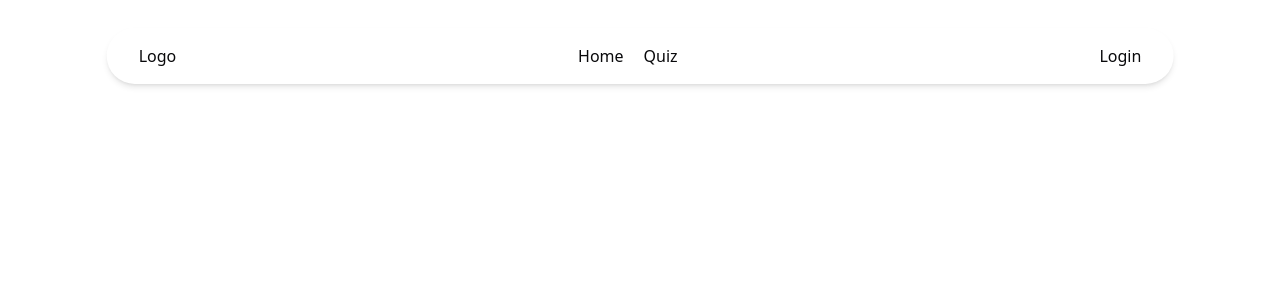
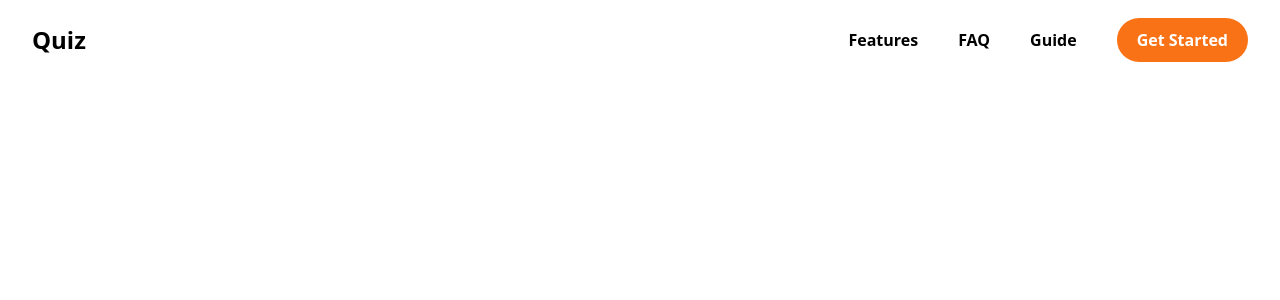
Before and after one commit to IiamSAINT/quizwhiz-frontend, a React (Vite) app: page / in a window 1280 px wide. Shown: the top 300 px of the page. Built offline with nearby package versions, Linux system fonts and the light colour scheme; a web font is replaced by a local one.

Commit message:
new file:   src/constant/NavbarData.ts 	new file:   src/ui/Button.tsx 	deleted:    src/ui/ButtonComponent.tsx 	modified:   src/ui/Navbar.tsx

```diff
--- /dev/null
+++ b/src/constant/NavbarData.ts
@@ -0,0 +1,5 @@
+export const MenuItems = [
+    { name: "Features", path: "/Features" },
+    { name: "FAQ", path: "/faq" },
+    { name: "Guide", path: "/Guide" },
+  ];
--- /dev/null
+++ b/src/ui/Button.tsx
@@ -0,0 +1,34 @@
+import { ReactNode } from "react";
+import { Link } from "react-router-dom";
+
+type ButtonProps = {
+  className?: string;
+  to?: string;
+  children: ReactNode | string;
+  variant?: string;
+};
+const Button = (props: ButtonProps) => {
+  const { className: customClassName, children, to, variant } = props;
+
+  let className = "";
+  const primary =
+    "inline-flex items-center justify-center rounded-full bg-orange-500 px-5 py-2.5 text-base font-semibold text-white transition-all duration-200 hover:bg-orange-600 focus:bg-orange-600";
+
+  if (variant === "primary") {
+    className += primary;
+  }
+
+  if (customClassName) {
+    className = customClassName;
+  }
+
+  if (to) {
+    return (
+      <Link className={className} to={to}>
+        {children}
+      </Link>
+    );
+  }
+};
+
+export default Button;
--- a/src/ui/ButtonComponent.tsx
+++ /dev/null
@@ -1,11 +0,0 @@
-export default function ButtonComponent() {
-  return (
-    <div className="flex justify-center items-center h-screen">
-      <div className="flex flex-row gap-2">
-        <div className="w-4 h-4 rounded-full bg-blue-700 animate-bounce"></div>
-        <div className="w-4 h-4 rounded-full bg-blue-700 animate-bounce [animation-delay:-.3s]"></div>
-        <div className="w-4 h-4 rounded-full bg-blue-700 animate-bounce [animation-delay:-.5s]"></div>
-      </div>
-    </div>
-  );
-}
--- a/src/ui/Navbar.tsx
+++ b/src/ui/Navbar.tsx
@@ -1,17 +1,117 @@
-import { Link, NavLink } from "react-router-dom";
+import { Link } from "react-router-dom";
+import { MenuItems } from "@/constant/NavbarData";
+import Button from "./Button";
+import { useState } from "react";
+function Navbar() {
+  const [isOpen, setIsOpen] = useState(false);
+  return (
+    <header className="absolute inset-x-0 top-0 z-20 w-full bg-white">
+      <div className="mx-auto px-4 sm:px-6 lg:px-8">
+        <div className="flex h-16 items-center justify-between lg:h-20">
+          {/* Logo */}
+          <div className="flex-shrink-0">
+            <Link to="/" className="text-2xl font-semibold text-black">
+              Quiz
+            </Link>
+          </div>
 
-function Navbar() {
-  return (
-    <nav className="w-10/12 mx-auto rounded-full bg-white flex py-4 px-8 fixed top-7 left-1/2 -translate-x-1/2 justify-between font-cabin shadow-md z-50">
-      <div>Logo</div>
-      <ul>
-        <NavLink to="/" className='me-5'>Home</NavLink>
-        <NavLink to="/" className='me-5'>Quiz</NavLink>
-      </ul>
-      <div>
-        <Link to="/login">Login</Link>
+          {/* Mobile Menu Button */}
+          <button
+            type="button"
+            className="inline-flex rounded-md p-2 text-black transition-all duration-200 hover:bg-gray-100 focus:bg-gray-100 lg:hidden"
+            onClick={() => setIsOpen(!isOpen)}
+          >
+            {isOpen ? (
+              // Close Icon
+              <svg
+                className="h-6 w-6"
+                xmlns="http://www.w3.org/2000/svg"
+                fill="none"
+                viewBox="0 0 24 24"
+                stroke="currentColor"
+              >
+                <path
+                  strokeLinecap="round"
+                  strokeLinejoin="round"
+                  strokeWidth="2"
+                  d="M6 18L18 6M6 6l12 12"
+                />
+              </svg>
+            ) : (
+              // Menu Icon
+              <svg
+                className="h-6 w-6"
+                xmlns="http://www.w3.org/2000/svg"
+                fill="none"
+                viewBox="0 0 24 24"
+                stroke="currentColor"
+              >
+                <path
+                  strokeLinecap="round"
+                  strokeLinejoin="round"
+                  strokeWidth="2"
+                  d="M4 6h16M4 12h16m-7 6h7"
+                />
+              </svg>
+            )}
+          </button>
+
+          {/* Desktop Menu */}
+          <ul className="hidden lg:flex lg:items-center lg:space-x-10">
+            {MenuItems.map(({ name, path }) => (
+              <li key={path} className="list-none">
+                <Link
+                  to={path}
+                  className="text-base font-semibold text-black transition-all duration-200 hover:text-opacity-80"
+                >
+                  {name}
+                </Link>
+              </li>
+            ))}
+            <Button
+              to="/signup"
+              className="rounded-full bg-orange-500 px-5 py-2.5 font-semibold text-white transition-all duration-200 hover:bg-orange-600"
+            >
+              Get Started
+            </Button>
+          </ul>
+        </div>
       </div>
-    </nav>
+
+      {/* Mobile Menu (Slide from Right) */}
+      <div
+        className={`fixed inset-y-0 right-0 w-64 transform bg-white shadow-lg transition-transform duration-300 ease-in-out ${
+          isOpen ? "translate-x-0" : "translate-x-full"
+        } lg:hidden`}
+      >
+        <div className="flex flex-col items-start space-y-6 p-6">
+          {MenuItems.map(({ name, path }) => (
+            <Link
+              key={path}
+              to={path}
+              className="text-lg font-semibold text-black"
+              onClick={() => setIsOpen(false)}
+            >
+              {name}
+            </Link>
+          ))}
+          <Button
+            to="/signup"
+            className="rounded-full bg-orange-500 px-5 py-2.5 font-semibold text-white transition-all duration-200 hover:bg-orange-600"
+          >
+            Get Started
+          </Button>
+        </div>
+      </div>
+
+      {/* Overlay (closes menu when clicked outside) */}
+      {isOpen && (
+        <div
+          className="fixed inset-0 bg-black bg-opacity-30"
+          onClick={() => setIsOpen(false)}
+        ></div>
+      )}
+    </header>
   );
 }
 
```
